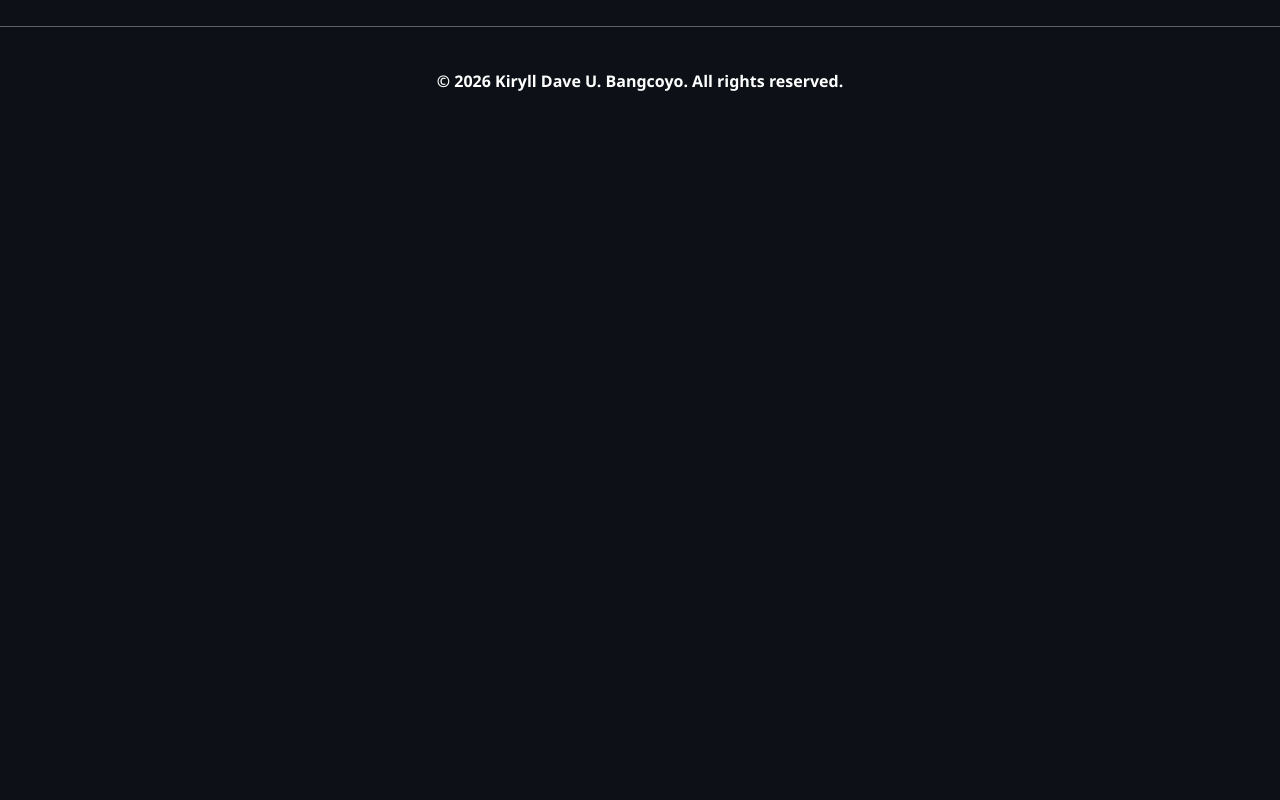
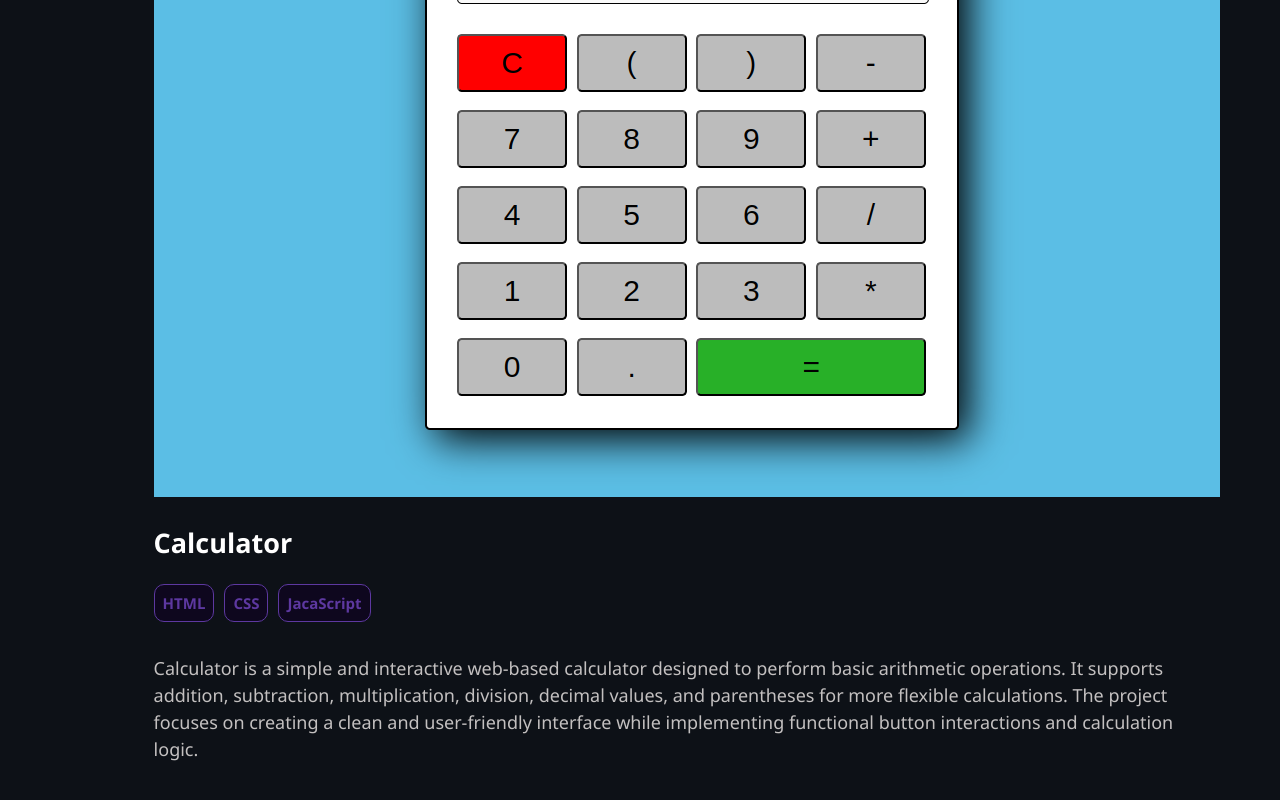
Before and after one commit to FoowsIsBack/Web_Portfolio, a React (Vite) app: page / in a window 1280 px wide. Shown: the part 5123-5923 px from the top of the page. Before the commit the page ends 5269 px from the top, so only its background shows below. Built offline with nearby package versions, Linux system fonts and the light colour scheme.

Commit message:
Add website calculator project

```diff
--- a/src/Portfolio.jsx
+++ b/src/Portfolio.jsx
@@ -247,6 +247,22 @@ function Portfolio(){
               </div>
             </a>
           </div>
+          <div className={styles.page2}>
+            <a href="https://github.com/FoowsIsBack/Calculator_HTML" target='_blank'>
+              <div className={styles.web_calcu}>
+                <img src={calculator} alt="web_calculator"/>
+                <h2>Calculator</h2>
+                <div className={styles.description}>
+                  <p>HTML</p>
+                  <p>CSS</p>
+                  <p>JacaScript</p>
+                </div>
+                <div className={styles.description1}>
+                  <p>Calculator is a simple and interactive web-based calculator designed to perform basic arithmetic operations. It supports addition, subtraction, multiplication, division, decimal values, and parentheses for more flexible calculations. The project focuses on creating a clean and user-friendly interface while implementing functional button interactions and calculation logic.</p>
+                </div>
+              </div>
+            </a>
+          </div>
         </div>
       </div>
       <div className={styles.ending}>
```
